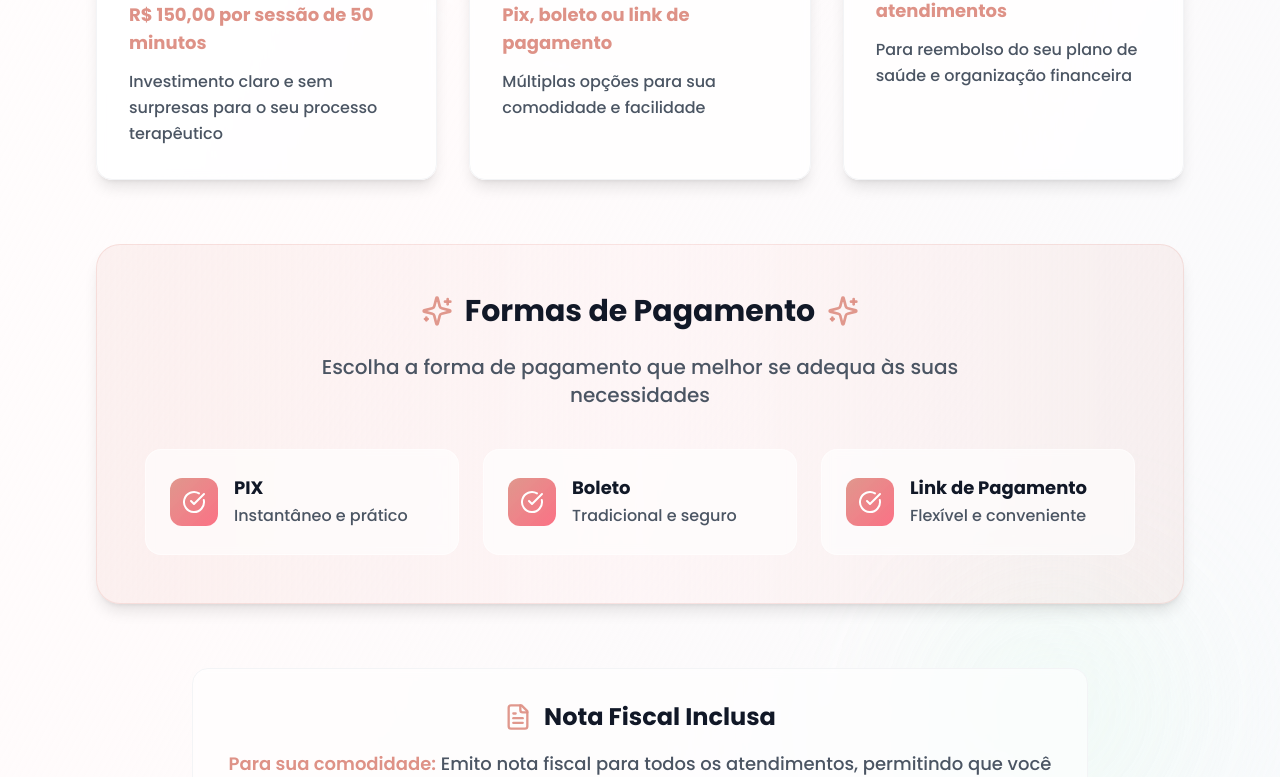
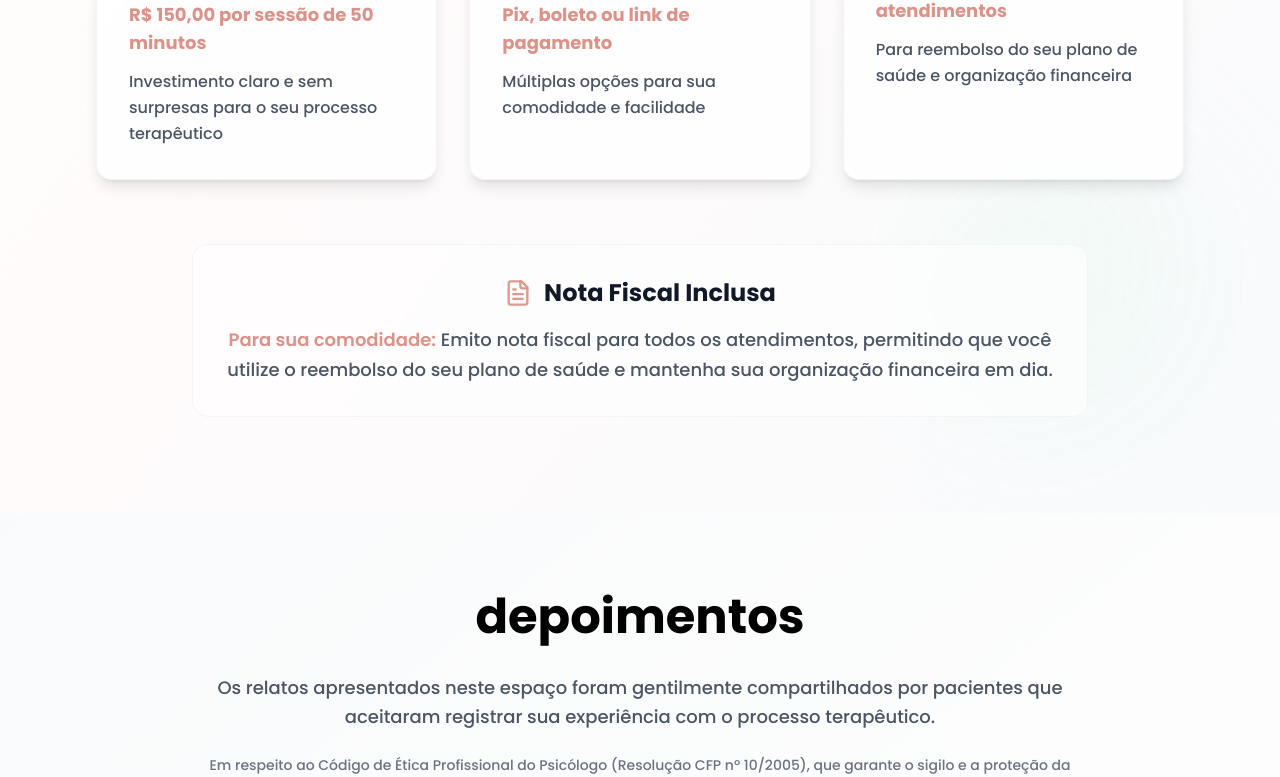
Before and after one commit to leoelevamkt/erik-, a React (Vite) app: page / in a window 1280 px wide. Shown: the part 8413-9190 px from the top of the page. Built offline with nearby package versions, Linux system fonts and the light colour scheme.

Commit message:
Update Pricing.tsx

```diff
--- a/src/react-app/components/Pricing.tsx
+++ b/src/react-app/components/Pricing.tsx
@@ -84,7 +84,6 @@ export default function Pricing() {
                 className="inline-flex items-center gap-3 bg-gradient-to-r from-primary to-rose-400 text-white px-10 py-5 text-xl font-bold transition-all duration-300 rounded-2xl shadow-lg hover:shadow-xl hover:scale-105 transform"
               >
                 <span>Agendar Sessão</span>
-                <DollarSign size={24} style={{color: 'white'}} />
               </a>
             </div>
           </div>
@@ -120,51 +119,7 @@ export default function Pricing() {
           })}
         </div>
 
-        {/* Payment methods details */}
-        <div className="bg-gradient-to-r from-primary/10 via-rose-50/50 to-primary/10 p-12 rounded-3xl border border-primary/20 shadow-lg">
-          <div className="text-center mb-10">
-            <div className="flex items-center justify-center gap-3 mb-6">
-              <Sparkles size={32} style={{color: 'rgba(222, 146, 135, 0.95)'}} />
-              <h3 className="text-3xl font-bold text-gray-900">Formas de Pagamento</h3>
-              <Sparkles size={32} style={{color: 'rgba(222, 146, 135, 0.95)'}} />
-            </div>
-            <p className="text-xl text-gray-600 font-medium max-w-2xl mx-auto">
-              Escolha a forma de pagamento que melhor se adequa às suas necessidades
-            </p>
-          </div>
 
-          <div className="grid md:grid-cols-3 gap-6">
-            <div className="flex items-center gap-4 bg-white/60 backdrop-blur-sm p-6 rounded-2xl border border-white/50">
-              <div className="w-12 h-12 bg-gradient-to-br from-primary to-rose-400 rounded-xl flex items-center justify-center flex-shrink-0">
-                <CheckCircle size={24} className="text-white" />
-              </div>
-              <div>
-                <h4 className="text-lg font-bold text-gray-900">PIX</h4>
-                <p className="text-gray-600 font-medium">Instantâneo e prático</p>
-              </div>
-            </div>
-
-            <div className="flex items-center gap-4 bg-white/60 backdrop-blur-sm p-6 rounded-2xl border border-white/50">
-              <div className="w-12 h-12 bg-gradient-to-br from-primary to-rose-400 rounded-xl flex items-center justify-center flex-shrink-0">
-                <CheckCircle size={24} className="text-white" />
-              </div>
-              <div>
-                <h4 className="text-lg font-bold text-gray-900">Boleto</h4>
-                <p className="text-gray-600 font-medium">Tradicional e seguro</p>
-              </div>
-            </div>
-
-            <div className="flex items-center gap-4 bg-white/60 backdrop-blur-sm p-6 rounded-2xl border border-white/50">
-              <div className="w-12 h-12 bg-gradient-to-br from-primary to-rose-400 rounded-xl flex items-center justify-center flex-shrink-0">
-                <CheckCircle size={24} className="text-white" />
-              </div>
-              <div>
-                <h4 className="text-lg font-bold text-gray-900">Link de Pagamento</h4>
-                <p className="text-gray-600 font-medium">Flexível e conveniente</p>
-              </div>
-            </div>
-          </div>
-        </div>
 
         {/* Note about invoice */}
         <div className="mt-16 text-center">
```
